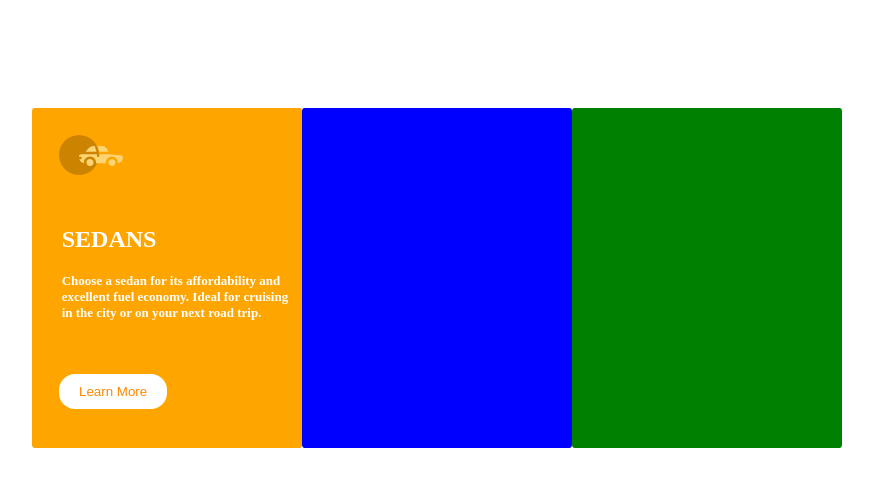
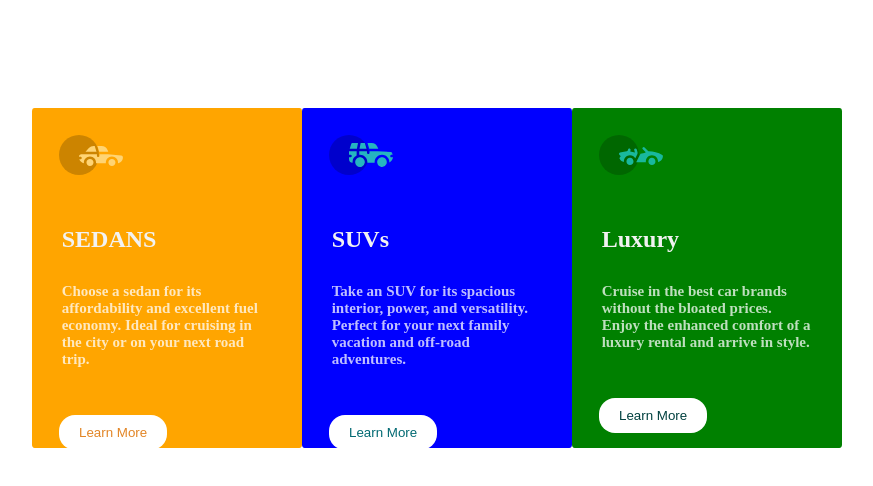
Before and after one commit to Mosesgood/3-column-preview-card-component-main, a plain HTML site: page index.html in a window 1280 px wide. Shown: the whole page, without its empty margins (122-995 px from the left). Drawn offline with Linux system fonts and the light colour scheme.

Commit message:
Update index.html

```diff
--- a/index.html
+++ b/index.html
@@ -6,7 +6,13 @@
 
   <title>Frontend Mentor | 3-column preview card component</title>
   <link rel="stylesheet" href="main.css">
-  <!-- Feel free to remove these styles or customise in your own stylesheet 👍 -->
+   <!-- Feel free to remove these styles or customise in your own stylesheet 👍 -->
+  <link rel="preconnect" href="https://fonts.googleapis.com">
+<link rel="preconnect" href="https://fonts.gstatic.com" crossorigin>
+<link href="https://fonts.googleapis.com/css2?family=Big+Shoulders+Display:wght@700&display=swap" rel="stylesheet">
+
+
+
 
 </head>
 <body>
@@ -15,17 +21,32 @@
 
 <div class="lb">
 <img style="margin: 10%;" src="images/icon-sedans.svg">
-<h2 style="color: white; margin-left: 11%;">SEDANS</h2>
-<h4 style="color:white; font-size: 13px; margin-left: 11%;">Choose a sedan for its affordability and excellent fuel economy. Ideal for cruising in the city
+<h2 style="color:  hsl(0, 0%, 95%); margin-left: 11%;">SEDANS</h2>
+<h4 style="color:hsla(0, 0%, 100%, 0.75); font-size: 15px; margin: 11%;">Choose a sedan for its affordability and excellent fuel economy. Ideal for cruising in the city
   or on your next road trip.</h4>
   <br>
-  <br>
-<button class="firstb">Learn More</button>
+
+<button style="color: #e28525;" class="firstb">Learn More</button>
 
 
 </div>
-<div class="mb"></div>
-<div class="rb"></div>
+<div class="mb">
+  <img style="margin: 10%;" src="images/icon-suvs.svg">
+<h2 style="color:  hsl(0, 0%, 95%); margin-left: 11%;">SUVs</h2>
+<h4 style="color:hsla(0, 0%, 100%, 0.75); font-size: 15px; margin: 11%;">Take an SUV for its spacious interior, power, and versatility. Perfect for your next family vacation
+  and off-road adventures.</h4>
+  <br>
+
+
+<button style="color: #016972;" class="firstb">Learn More</button>
+</div>
+<div class="rb"><img style="margin: 10%;" src="images/icon-luxury.svg">
+<h2 style="color:  hsl(0, 0%, 95%); margin-left: 11%;">Luxury</h2>
+<h4 style="color:hsla(0, 0%, 100%, 0.75); font-size: 15px; margin: 11%;">Cruise in the best car brands without the bloated prices. Enjoy the enhanced comfort of a luxury
+  rental and arrive in style.</h4>
+  <br>
+
+<button style="color: #00403f;" class="firstb">Learn More</button></div>
 
 </div>
 <!--
```
